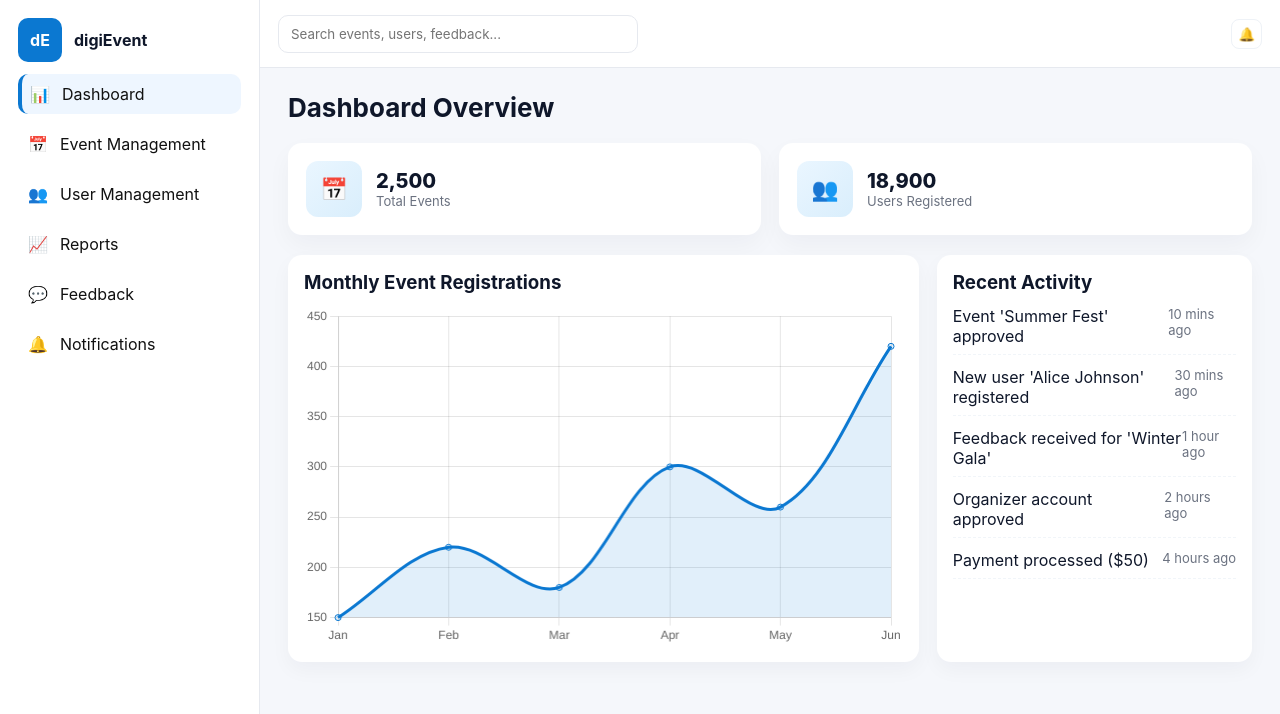
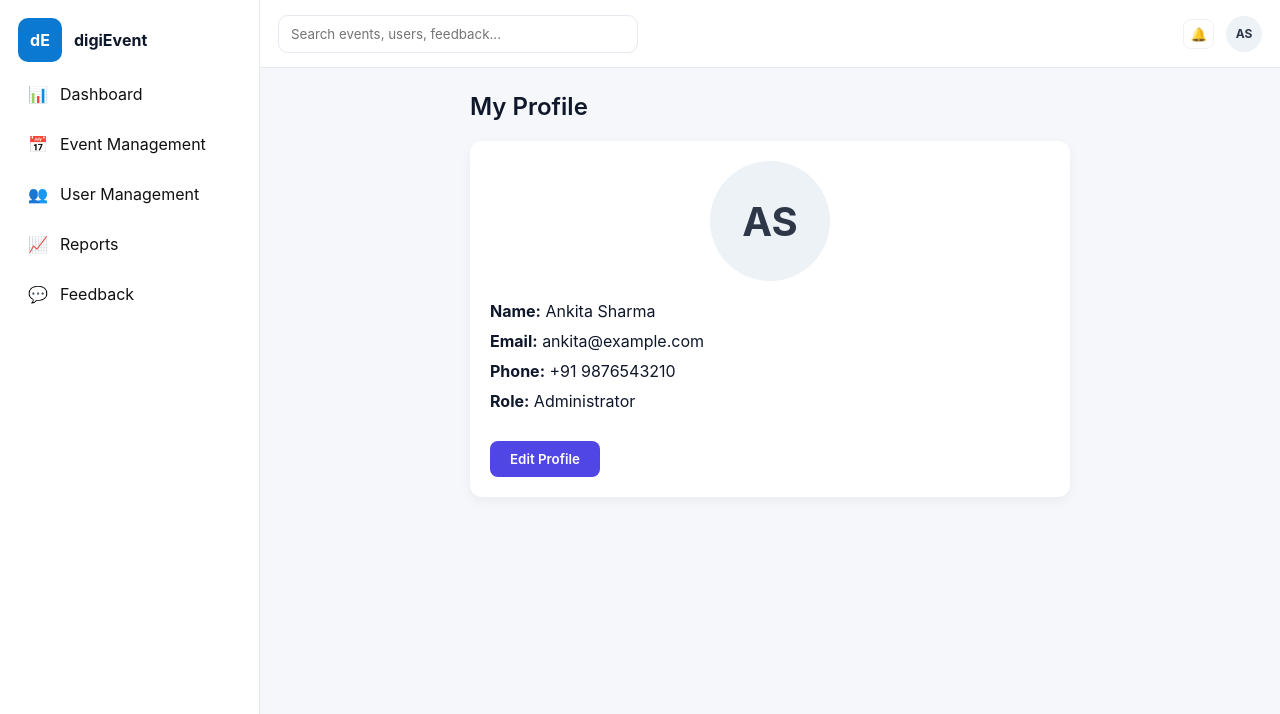
Before and after one commit to ankita2516k/Admin2, a React (Vite) app: page /profile in a window 1280 px wide. Before the commit this address led to /dashboard. Shown: the top 714 px of the page. Built offline with nearby package versions, Linux system fonts and the light colour scheme.

Commit message:
Added profile

```diff
--- a/src/App.jsx
+++ b/src/App.jsx
@@ -1,3 +1,4 @@
+// src/App.jsx
 import React, { useState, Suspense, lazy, useMemo, useRef } from "react";
 import { Routes, Route, Navigate, NavLink, Outlet, useNavigate } from "react-router-dom";
 
@@ -8,6 +9,7 @@ const UserManagement = lazy(() => import("./pages/UserManagement"));
 const Reports = lazy(() => import("./pages/Reports"));
 const Feedback = lazy(() => import("./pages/Feedback"));
 const Notifications = lazy(() => import("./pages/Notifications"));
+const Profile = lazy(() => import("./pages/Profile"));
 
 /*
   Layout contains sidebar + topbar + search dropdown (global suggestion engine).
@@ -106,6 +108,14 @@ function Layout() {
     }
   }
 
+  // Placeholder current user — replace with your auth state
+const currentUser = {
+  id: "u1",
+  name: "Ankita Sharma",
+  email: "ankita@example.com",
+  avatarUrl: localStorage.getItem("profileAvatar") || ""
+};
+
   return (
     <div className={`app-shell ${collapsed ? "sidebar-collapsed" : ""}`}>
       {/* ===== SIDEBAR ===== */}
@@ -139,10 +149,7 @@ function Layout() {
             <div className="nav-icon">💬</div>
             <div className="nav-label">Feedback</div>
           </NavLink>
-          <NavLink to="/notifications" className="nav-item">
-            <div className="nav-icon">🔔</div>
-            <div className="nav-label">Notifications</div>
-          </NavLink>
+          {/* Notifications nav item removed per request */}
         </nav>
 
 
@@ -203,9 +210,36 @@ function Layout() {
           </div>
         </div>
 
-        <div className="top-right">
+        <div className="top-right" style={{ display: "flex", alignItems: "center", gap: 12 }}>
           <button className="icon-btn" onClick={() => navigate("/notifications")} title="Notifications">🔔</button>
-          <div className="avatar" title="Profile"></div>
+
+          {/* Profile avatar placed at far right (no dropdown). clicking navigates to /profile */}
+          <button
+            onClick={() => navigate("/profile")}
+            title={currentUser?.name || "Profile"}
+            aria-label="Profile"
+            style={{
+              width: 36,
+              height: 36,
+              borderRadius: "50%",
+              background: currentUser?.avatarUrl ? "transparent" : "#EDF2F7",
+              display: "flex",
+              alignItems: "center",
+              justifyContent: "center",
+              fontWeight: 700,
+              color: "#2D3748",
+              border: "none",
+              cursor: "pointer"
+            }}
+          >
+            {currentUser?.avatarUrl ? (
+              <img src={currentUser.avatarUrl} alt="profile" style={{ width: 36, height: 36, borderRadius: "50%" }} />
+            ) : (
+              <span style={{ fontSize: 12 }}>
+                { (currentUser?.name || "U").split(" ").map(n => n[0]).slice(0,2).join("").toUpperCase() }
+              </span>
+            )}
+          </button>
         </div>
       </header>
 
@@ -232,6 +266,7 @@ export default function App() {
         <Route path="reports" element={<Reports />} />
         <Route path="feedback" element={<Feedback />} />
         <Route path="notifications" element={<Notifications />} />
+        <Route path="profile" element={<Profile />} />
       </Route>
 
       <Route path="*" element={<Navigate to="/dashboard" replace />} />
--- /dev/null
+++ b/src/pages/Profile.jsx
@@ -0,0 +1,87 @@
+// src/pages/Profile.jsx
+import React from "react";
+
+export default function Profile() {
+  const user = {
+    name: "Ankita Sharma",
+    email: "ankita@example.com",
+    phone: "+91 9876543210",
+    role: "Administrator",
+    avatarUrl: "",
+  };
+
+  return (
+    <div style={{ maxWidth: 600, margin: "0 auto" }}>
+      <h2 style={{ fontSize: 24, fontWeight: 600, marginBottom: 20 }}>My Profile</h2>
+
+      <div
+        style={{
+          background: "#fff",
+          padding: 20,
+          borderRadius: 12,
+          boxShadow: "0 4px 12px rgba(0,0,0,0.05)"
+        }}
+      >
+        {/* Avatar */}
+        <div style={{ textAlign: "center", marginBottom: 20 }}>
+          {user.avatarUrl ? (
+            <img
+              src={user.avatarUrl}
+              alt="profile"
+              style={{ width: 120, height: 120, borderRadius: "50%" }}
+            />
+          ) : (
+            <div
+              style={{
+                width: 120,
+                height: 120,
+                borderRadius: "50%",
+                background: "#EDF2F7",
+                display: "flex",
+                alignItems: "center",
+                justifyContent: "center",
+                fontSize: 40,
+                fontWeight: 700,
+                color: "#2D3748",
+                margin: "0 auto"
+              }}
+            >
+              {user.name.split(" ").map(n => n[0]).join("").toUpperCase()}
+            </div>
+          )}
+        </div>
+
+        {/* Info */}
+        <div style={{ fontSize: 16 }}>
+          <div style={{ marginBottom: 10 }}>
+            <strong>Name:</strong> {user.name}
+          </div>
+          <div style={{ marginBottom: 10 }}>
+            <strong>Email:</strong> {user.email}
+          </div>
+          <div style={{ marginBottom: 10 }}>
+            <strong>Phone:</strong> {user.phone}
+          </div>
+          <div style={{ marginBottom: 10 }}>
+            <strong>Role:</strong> {user.role}
+          </div>
+
+          <button
+            style={{
+              marginTop: 20,
+              padding: "10px 20px",
+              background: "#4F46E5",
+              color: "#fff",
+              border: "none",
+              borderRadius: 8,
+              cursor: "pointer",
+              fontWeight: 600
+            }}
+          >
+            Edit Profile
+          </button>
+        </div>
+      </div>
+    </div>
+  );
+}
```
